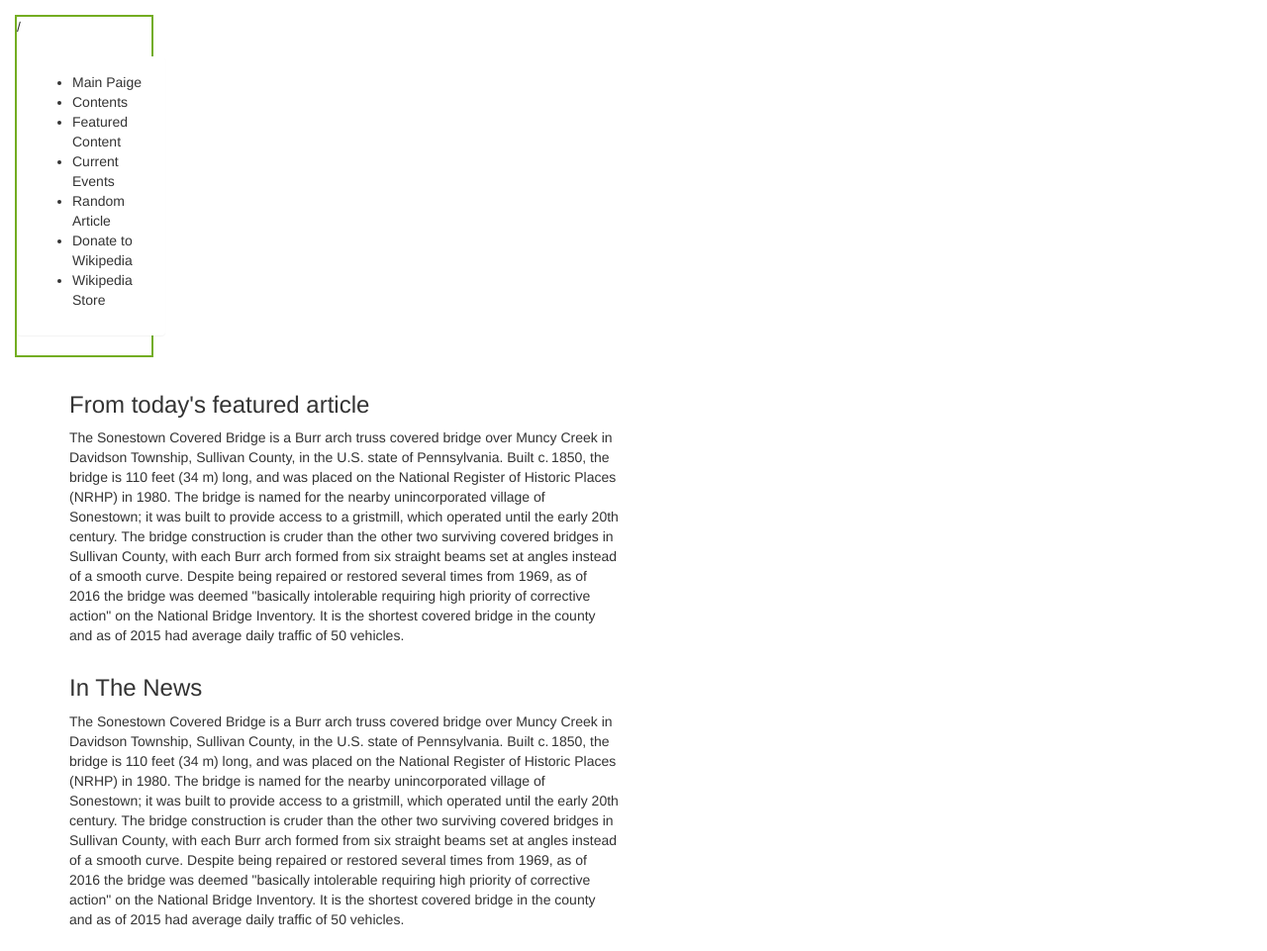
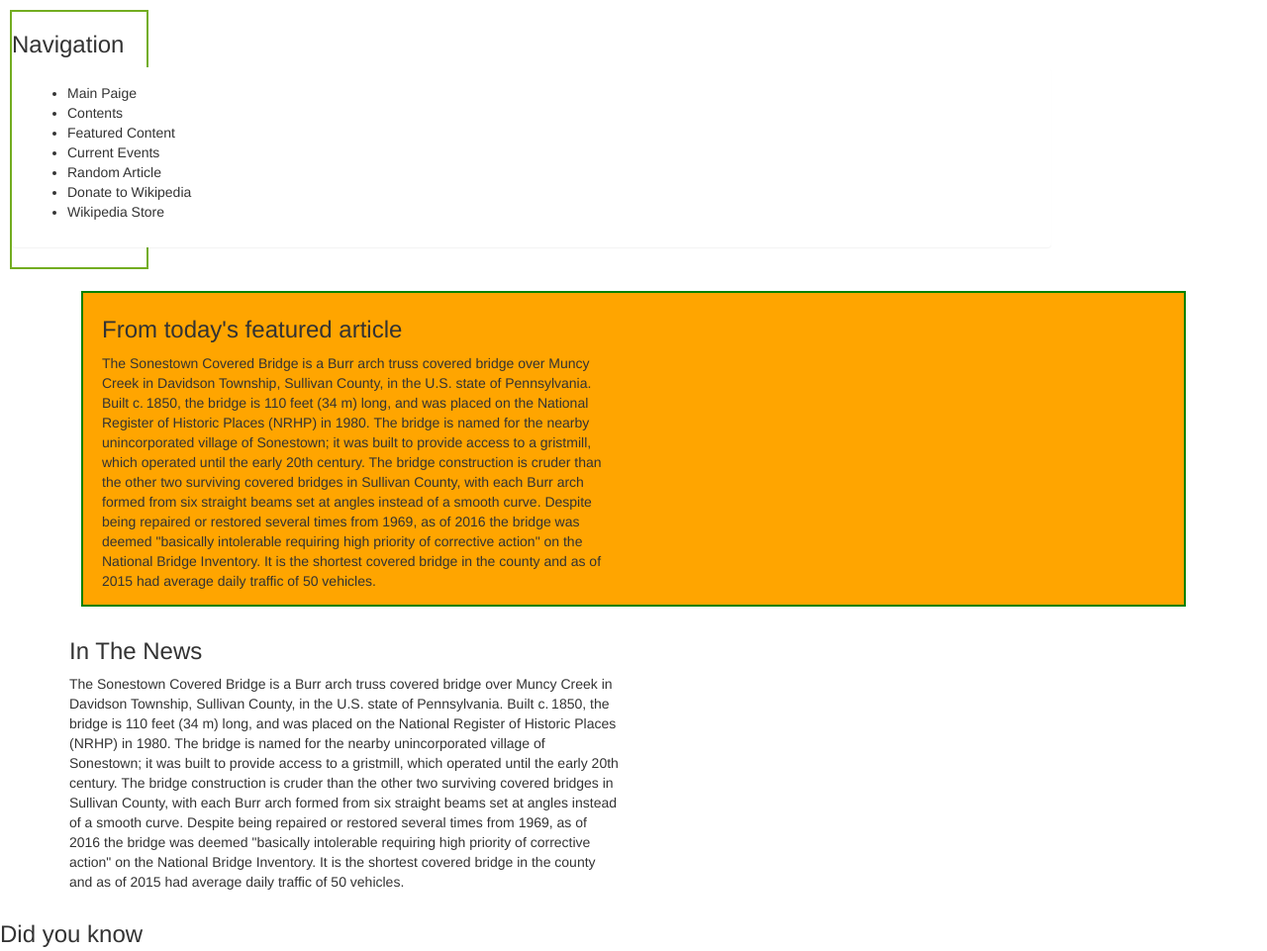
Before and after one commit to SPdowns/week1-mockWiki, a plain HTML site: page index.html in a window 1280 px wide. Shown: the top 961 px of the page at 99% size. Drawn offline with Linux system fonts and the light colour scheme.

Commit message:
continue work on navigation bar placement. Implemented box model to #featured div.

```diff
--- a/css/styles.css
+++ b/css/styles.css
@@ -1,10 +1,16 @@
 #content {
-  margin: 15px;
-  position: absolute;
-  position: static;
+  margin: 10px;
+  /* position: absolute; */
   border: 2px solid #73AD21;
   top: 0;
   width: 10em;
   left: 0;
   font-size: inherit;
 }
+
+div#featured {
+  margin: 12px;
+  border: 2px solid green;
+  padding: 4px;
+  background-color: orange;
+}
--- a/index.html
+++ b/index.html
@@ -8,9 +8,9 @@
     <title>mock wiki</title>
   </head>
   <body>
-    <div id="content" class="mw-body" role="main">/
-      <h3></h3>
-        <div class=panel style="width: 15rem;">
+    <div id="content" class="mw-body" role="main">
+      <h3>Navigation</h3>
+        <div class=panel style="width:105rem">
           <div class="panel-body">
             <ul>
               <li>Main Paige</li>
```
